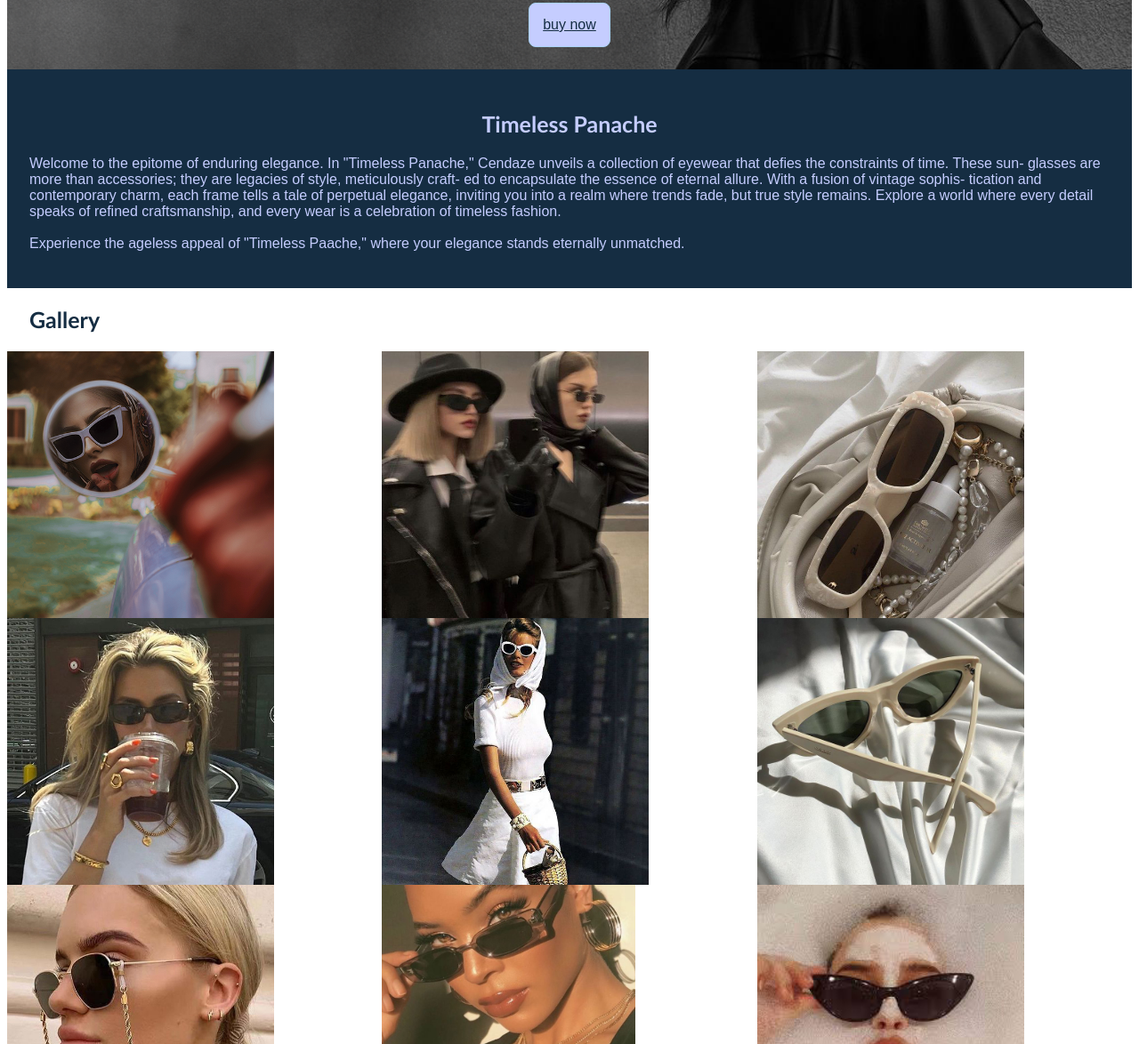
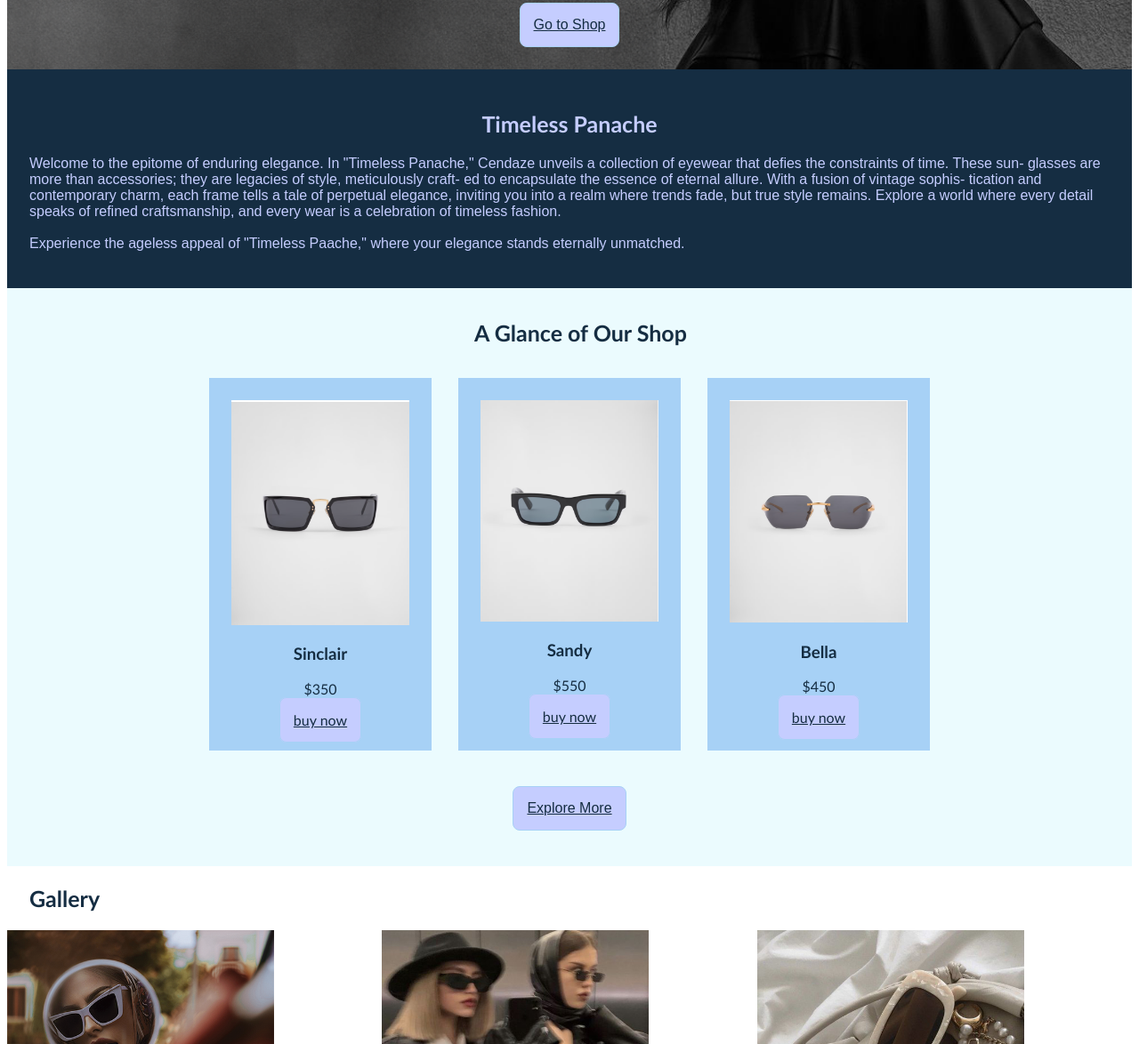
Before and after one commit to munifamian35/assignment4, a plain HTML site: page index.html in a window 1280 px wide. Shown: the part 342-1516 px from the top of the page at 89% size. Drawn offline with Linux system fonts and the light colour scheme.

Commit message:
shop addes

```diff
--- a/css/style.css
+++ b/css/style.css
@@ -117,6 +117,19 @@ nav li{
     font-family: 'Gill Sans', 'Gill Sans MT', Calibri, 'Trebuchet MS', sans-serif;
     padding-left: 0;
 }
+.home-shop{
+    display: flex;
+    flex-direction: column;
+    align-items: center;
+    padding: 15px;
+    background-color: var(--white-blue-color);
+}
+
+.home-shop-items{
+    display: flex;
+    flex-direction: row;
+}
+
 
 .gallery{
     background-color: var(--dark-blue-color);
@@ -349,7 +362,9 @@ footer {
     .intro{
         padding: 15px;
     }
-
+    .home-shop-items{
+        flex-direction: column;
+    }
 
     .gal-img{
       grid-template-columns: 1fr 1fr;
@@ -360,6 +375,13 @@ footer {
 
     .gal-img img{
         height: 200px;
+    }
+
+    .blog-img{
+        grid-template-columns: 1fr;
+        align-items: center;
+        align-content: center;
+        padding-right:0 ;
     }
 
     .blog img{
--- a/index.html
+++ b/index.html
@@ -44,7 +44,7 @@
     <div class="hero" id="hero">
         <h1>Cendaze</h1>
         <p>where neccessity meets elagance</p>
-         <a href="shop.html" class="button">buy now</a>
+         <a href="shop.html" class="button">Go to Shop</a>
 
     </div>
 
@@ -54,6 +54,35 @@
             <br><br>
         Experience the ageless appeal of "Timeless Paache," where your elegance stands eternally unmatched.</p>
     </div>
+
+    <div class="home-shop">
+        <h2>A Glance of Our Shop</h2>
+        <div class="home-shop-items">
+            <div class="glasses">
+               <img src="images/glasses1.png" alt="shop">
+               <h3>Sinclair</h3>
+               <p>$350</p>
+               <a href="index.html" class="button">buy now</a>
+            </div>
+
+            <div class="glasses">
+                <img src="images/glasses2.png" alt="shop">
+                <h3>Sandy</h3>
+               <p>$550</p>
+                <a href="index.html" class="button">buy now</a>
+            </div>
+
+            <div class="glasses">
+                <img src="images/glasses3.png" alt="shop">
+                <h3>Bella</h3>
+               <p>$450</p>
+                <a href="index.html" class="button">buy now</a>
+            </div>
+        </div>
+        <a href="shop.html" class="button">Explore More</a>
+
+    </div>
+
 
     <div class="gallery>">
         <h2> Gallery </h2>
```
Also changed, not shown: 1 other file.
